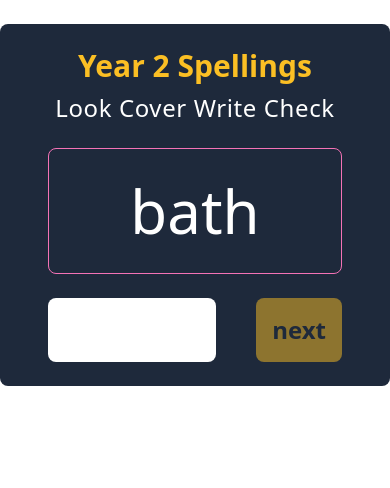
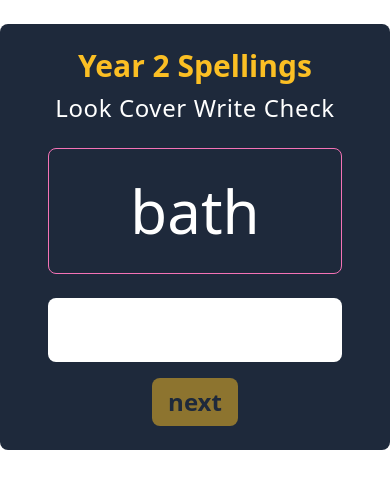
Before and after one commit to hellodeborahuk/spelling-game, a Nuxt app: page / in a window 390 px wide. Shown: the top 488 px of the page. Built offline with nearby package versions, Linux system fonts and the light colour scheme; what oh-vue-icons would draw is missing.

Commit message:
styled for mobile

```diff
--- a/pages/index.vue
+++ b/pages/index.vue
@@ -10,13 +10,15 @@
                 </template>
                     <span class="text-amber-400" v-else><v-icon name="gi-party-popper" class="w-14 h-14 text-pink-400" />Well done!<v-icon name="gi-party-popper" class="w-14 h-14 text-pink-400 scale-x-[-1]" /></span>
             </div>
-            <form @submit.prevent="nextWord" class="flex justify-between gap-10">
-                <input v-model="answer" class="w-2/3 py-3 text-4xl text-slate-800 rounded-lg px-4">
-                <span v-if="isCorrect"><v-icon name="fa-check" fill="currentColor" class="text-pink-400 w-14 h-14"/></span>
-                <span v-else-if="wrongAnswer"><v-icon name="fa-times" fill="currentColor" class="text-pink-400 w-14 h-14"/></span>
-                <button :disabled="!isCorrect" @click="nextWord" type="button" class="bg-amber-400 rounded-lg px-4 text-slate-800 text-2xl font-semibold disabled:bg-amber-400/50 hover:bg-pink-400 ease-in duration-150">next</button>
+            <form @submit.prevent="nextWord" class="flex flex-col md:flex-row justify-between gap-4">
+                <input v-model="answer" class="w-full md:w-2/3 py-3 text-4xl text-slate-800 rounded-lg px-4">
+                <div class="flex items-center justify-center gap-4">
+                    <span v-if="isCorrect"><v-icon name="fa-check" fill="currentColor" class="text-pink-400 w-14 h-14"/></span>
+                    <span v-else-if="wrongAnswer"><v-icon name="fa-times" fill="currentColor" class="text-pink-400 w-14 h-14"/></span>
+                    <button :disabled="!isCorrect" @click="nextWord" type="button" class="bg-amber-400 rounded-lg px-4 py-2 text-slate-800 text-2xl font-semibold disabled:bg-amber-400/50 hover:bg-pink-400 ease-in duration-150">next</button>
+                </div>
             </form>
-            <button @click="playAgain" v-if="isComplete" class="bg-pink-400 rounded-lg px-4 py-2 text-slate-800 text-2xl font-semibold hover:bg-amber-400 ease-in duration-150">play again <v-icon name="md-replay" class="w-6 h-6" /></button>
+            <button @click="playAgain" v-if="isComplete" class="mt-4 md:mt-6 bg-pink-400 rounded-lg px-4 py-2 text-slate-800 text-2xl font-semibold hover:bg-amber-400 ease-in duration-150">play again <v-icon name="md-replay" class="w-6 h-6" /></button>
         </div>
 
     </div>
```
